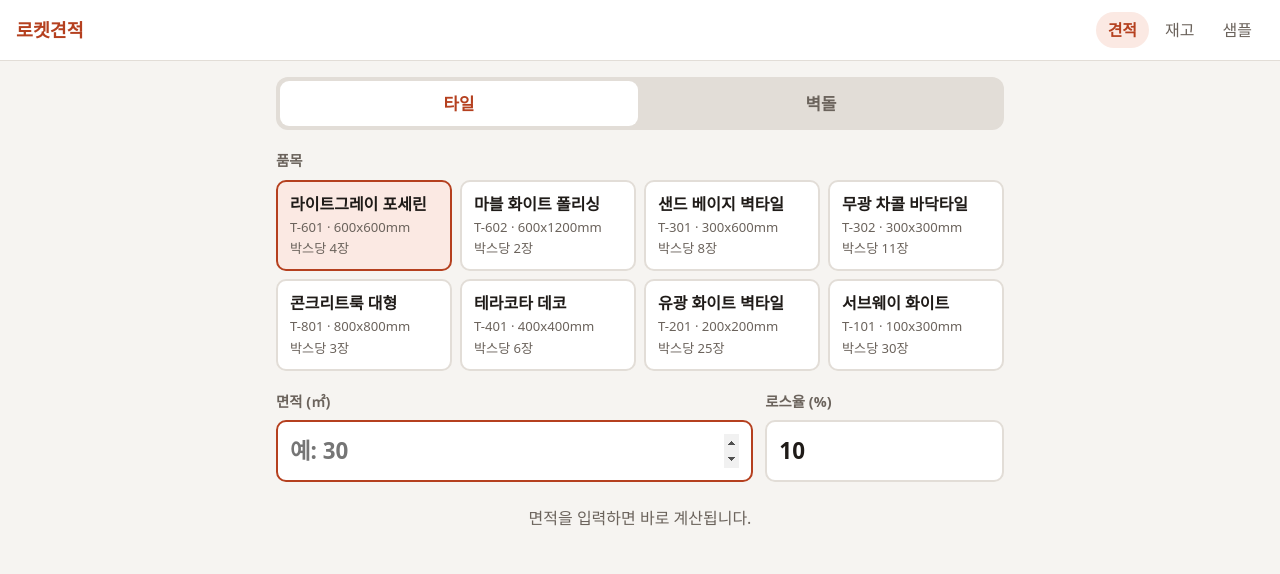
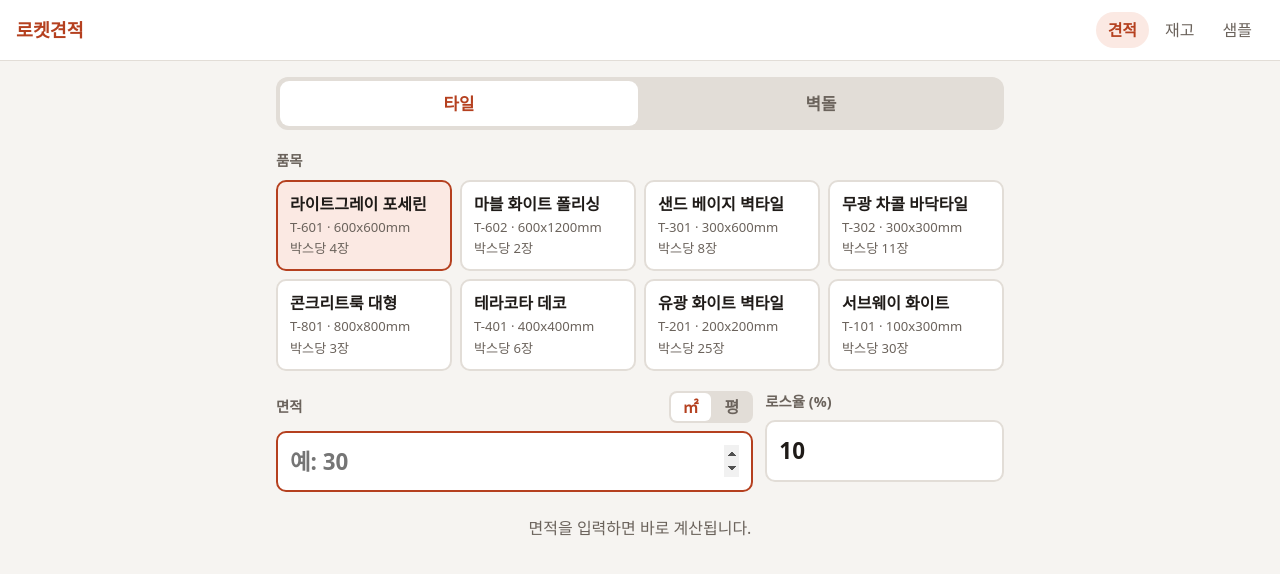
Before and after one commit to jhp-good/261021-hackathon-1, a Next.js app: page / in a window 1280 px wide. Shown: the top 574 px of the page. Built offline with nearby package versions, Linux system fonts and the light colour scheme.

Commit message:
면적 단위에 평 추가 (1평 = 3.3㎡)
Co-Authored-By: Claude Opus 5.5 <noreply@anthropic.com>

```diff
--- a/app/globals.css
+++ b/app/globals.css
@@ -67,6 +67,12 @@ main { max-width: 760px; margin: 0 auto; padding: 16px; }
 .products button span { font-size: 0.82rem; color: var(--muted); }
 .products button[aria-pressed="true"] { border-color: var(--accent); background: var(--accent-soft); }
 
+.label-row { display: flex; align-items: center; justify-content: space-between; margin-bottom: 8px; }
+.label-row .label { margin: 0; }
+.unit { display: flex; gap: 2px; padding: 2px; background: var(--line); border-radius: 8px; }
+.unit button { padding: 2px 12px; border: 0; border-radius: 6px; background: transparent; color: var(--muted); font-weight: 700; cursor: pointer; }
+.unit button[aria-pressed="true"] { background: var(--surface); color: var(--accent); }
+
 .inputs { display: grid; grid-template-columns: 2fr 1fr; gap: 12px; }
 .inputs input {
   width: 100%; padding: 12px; font-size: 1.4rem; font-weight: 700;
--- a/app/page.tsx
+++ b/app/page.tsx
@@ -2,7 +2,7 @@
 
 import { useState } from "react";
 import data from "@/data/products.json";
-import { calcQuote, DEFAULT_LOSS, formatNumber, type Category, type Product } from "@/lib/quote";
+import { calcQuote, DEFAULT_LOSS, formatNumber, toSqm, type AreaUnit, type Category, type Product } from "@/lib/quote";
 
 const products = data as Product[];
 const TABS: { key: Category; label: string }[] = [
@@ -15,11 +15,13 @@ export default function QuotePage() {
   const [category, setCategory] = useState<Category>("tile");
   const [code, setCode] = useState(firstOf("tile"));
   const [area, setArea] = useState("");
+  const [unit, setUnit] = useState<AreaUnit>("sqm");
   const [loss, setLoss] = useState(String(DEFAULT_LOSS.tile));
 
   const list = products.filter((p) => p.category === category);
   const product = list.find((p) => p.code === code) ?? list[0];
-  const result = area.trim() === "" ? null : calcQuote(product, Number(area), loss.trim() === "" ? NaN : Number(loss));
+  const sqm = toSqm(Number(area), unit);
+  const result = area.trim() === "" ? null : calcQuote(product, sqm, loss.trim() === "" ? NaN : Number(loss));
 
   function switchTab(c: Category) {
     setCategory(c);
@@ -51,11 +53,17 @@ export default function QuotePage() {
       </section>
 
       <div className="inputs">
-        <label className="field">
-          <span className="label">면적 (㎡)</span>
-          <input type="number" inputMode="decimal" min="0" step="any" placeholder="예: 30"
+        <div className="field">
+          <div className="label-row">
+            <label className="label" htmlFor="area">면적</label>
+            <div className="unit" role="group" aria-label="면적 단위">
+              <button aria-pressed={unit === "sqm"} onClick={() => setUnit("sqm")}>㎡</button>
+              <button aria-pressed={unit === "pyeong"} onClick={() => setUnit("pyeong")}>평</button>
+            </div>
+          </div>
+          <input id="area" type="number" inputMode="decimal" min="0" step="any" placeholder={unit === "sqm" ? "예: 30" : "예: 10"}
             value={area} onChange={(e) => setArea(e.target.value)} autoFocus />
-        </label>
+        </div>
         <label className="field">
           <span className="label">로스율 (%)</span>
           <input type="number" inputMode="decimal" min="0" step="any"
@@ -69,7 +77,7 @@ export default function QuotePage() {
         <section className="result" aria-live="polite">
           <p className="result-head">
             {product.name} {product.size}mm · ㎡당 {Number.isInteger(result.quote.perSqm) ? "" : "약 "}
-            {formatNumber(Math.round(result.quote.perSqm))}장 · {area}㎡ · 로스 {loss}%
+            {formatNumber(Math.round(result.quote.perSqm))}장 · {unit === "pyeong" ? `${area}평(${formatNumber(sqm)}㎡)` : `${area}㎡`} · 로스 {loss}%
           </p>
           {product.category === "brick" ? (
             <div className="stats single">
--- a/lib/quote.ts
+++ b/lib/quote.ts
@@ -26,6 +26,11 @@ export type QuoteResult = { ok: true; quote: Quote } | { ok: false; error: strin
 
 // 로스율 기본값(%)
 export const DEFAULT_LOSS: Record<Category, number> = { tile: 10, brick: 5 };
+
+// 면적 단위 — 1평 = 3.3㎡
+export type AreaUnit = "sqm" | "pyeong";
+export const SQM_PER_PYEONG = 3.3;
+export const toSqm = (value: number, unit: AreaUnit) => (unit === "pyeong" ? value * SQM_PER_PYEONG : value);
 
 // 벽돌 줄눈(mm) — 가로·세로에 각각 더한다
 export const BRICK_JOINT_MM = 12;
```
Also changed, not shown: spec/calc-rules.md (+1 -0 lines), 1 other file (tests, documents, lock files or other folders).
